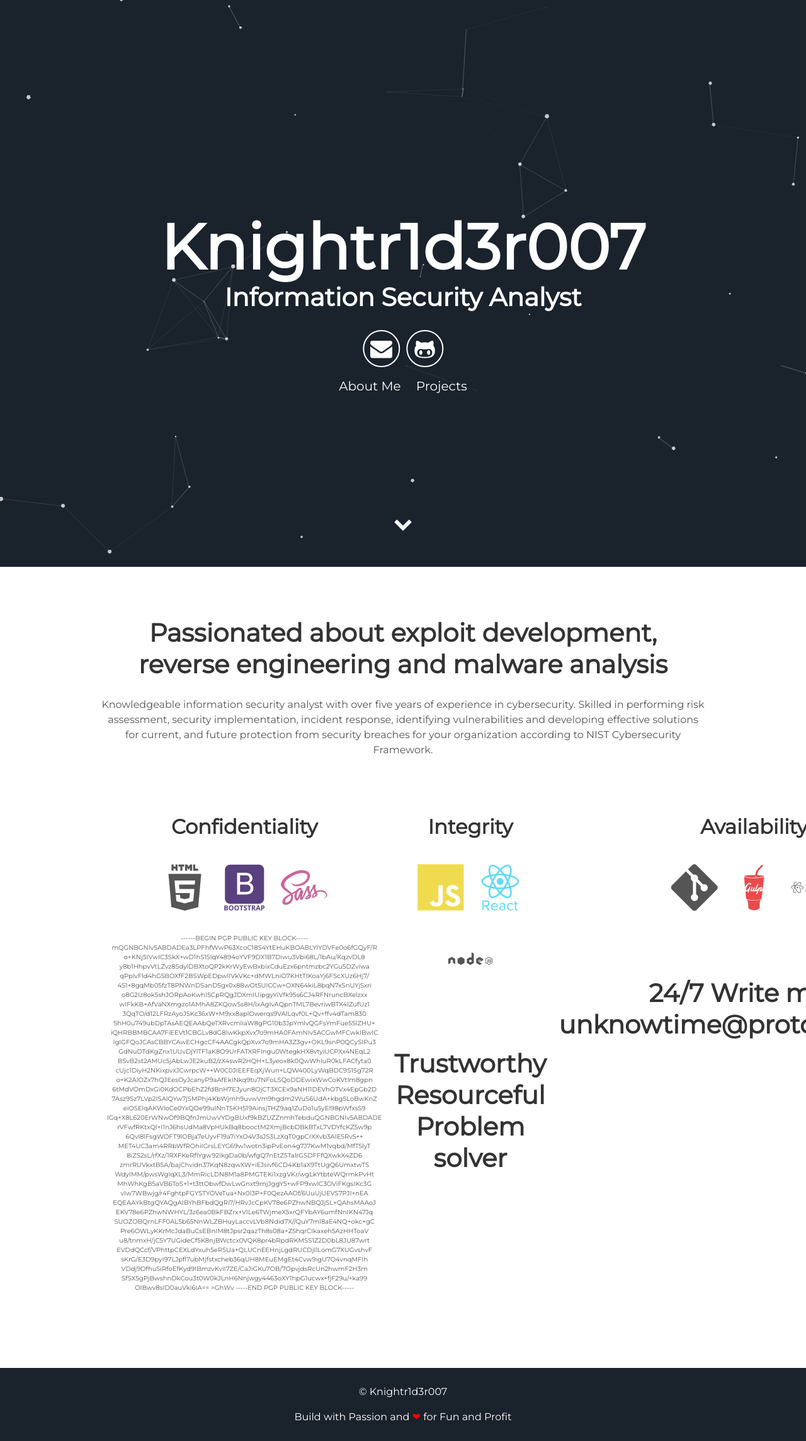
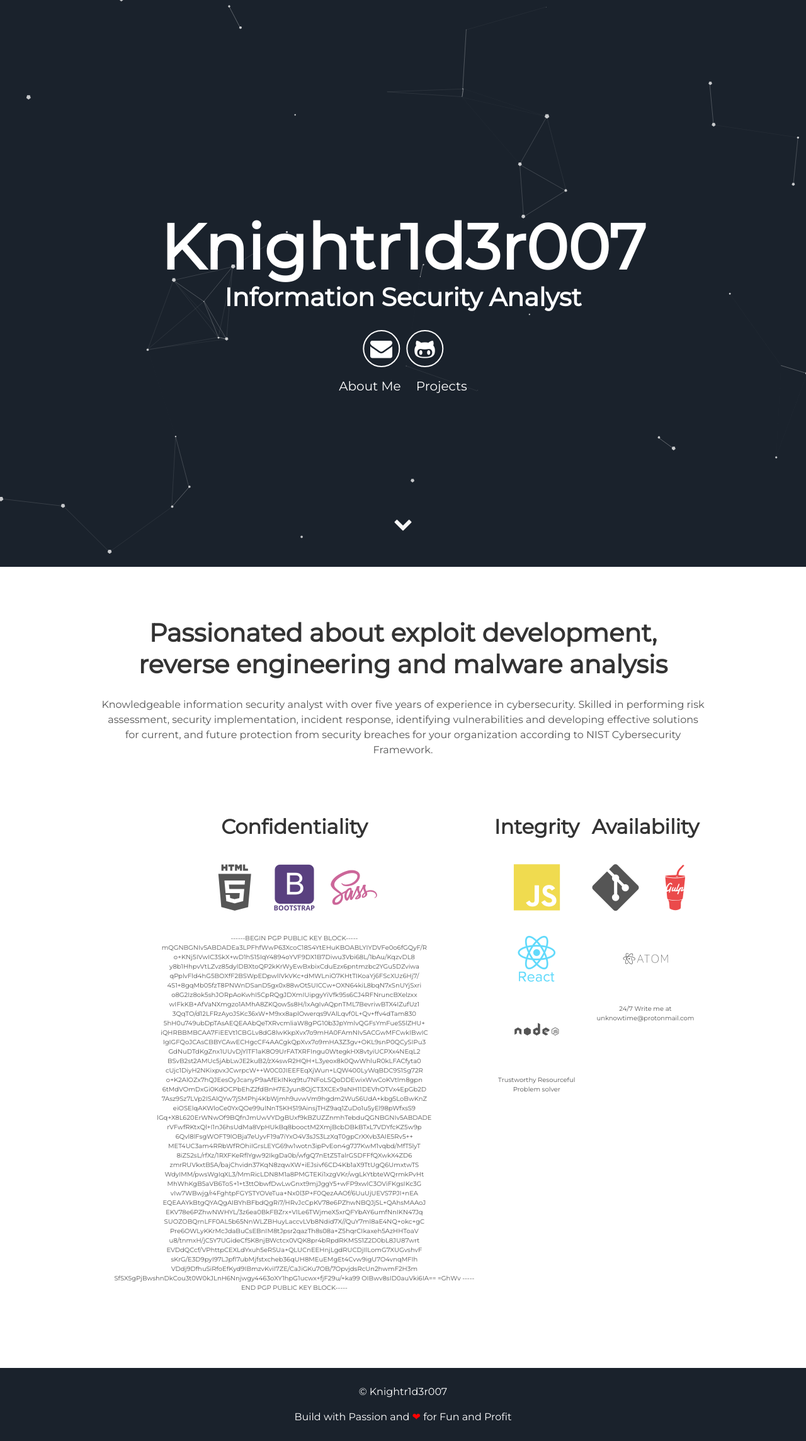
Before and after one commit to knightr1d3r007/knightr1d3r007.github.io, a Jekyll site: the page built from index.html, in a window 1280 px wide. Shown: the whole page at 63% size. Built offline with Jekyll 4.4.1, drawn with Linux system fonts in a browser that asks for light colours.

```diff
--- a/_includes/about.html
+++ b/_includes/about.html
@@ -57,16 +57,16 @@ OIBwv8sID0auVki6IA==
       <i class="devicon-javascript-plain colored"></i>
       <i class="devicon-react-original-wordmark colored"></i>
       <i class="devicon-nodejs-plain-wordmark"></i>
-      <h1> Trustworthy
+      <p> Trustworthy
           Resourceful
           Problem solver
-      </h1>
+      </p>
     </div>
     <div class="tech">
       <h2>Availability</h2>
       <i class="devicon-git-plain"></i>
       <i class="devicon-gulp-plain colored"></i>
       <i class="devicon-atom-original-wordmark"></i>
-      <h1> 24/7 Write me at unknowtime@protonmail.com </h1>
+      <p> 24/7 Write me at unknowtime@protonmail.com </p>
     </div>
 </div>
```
